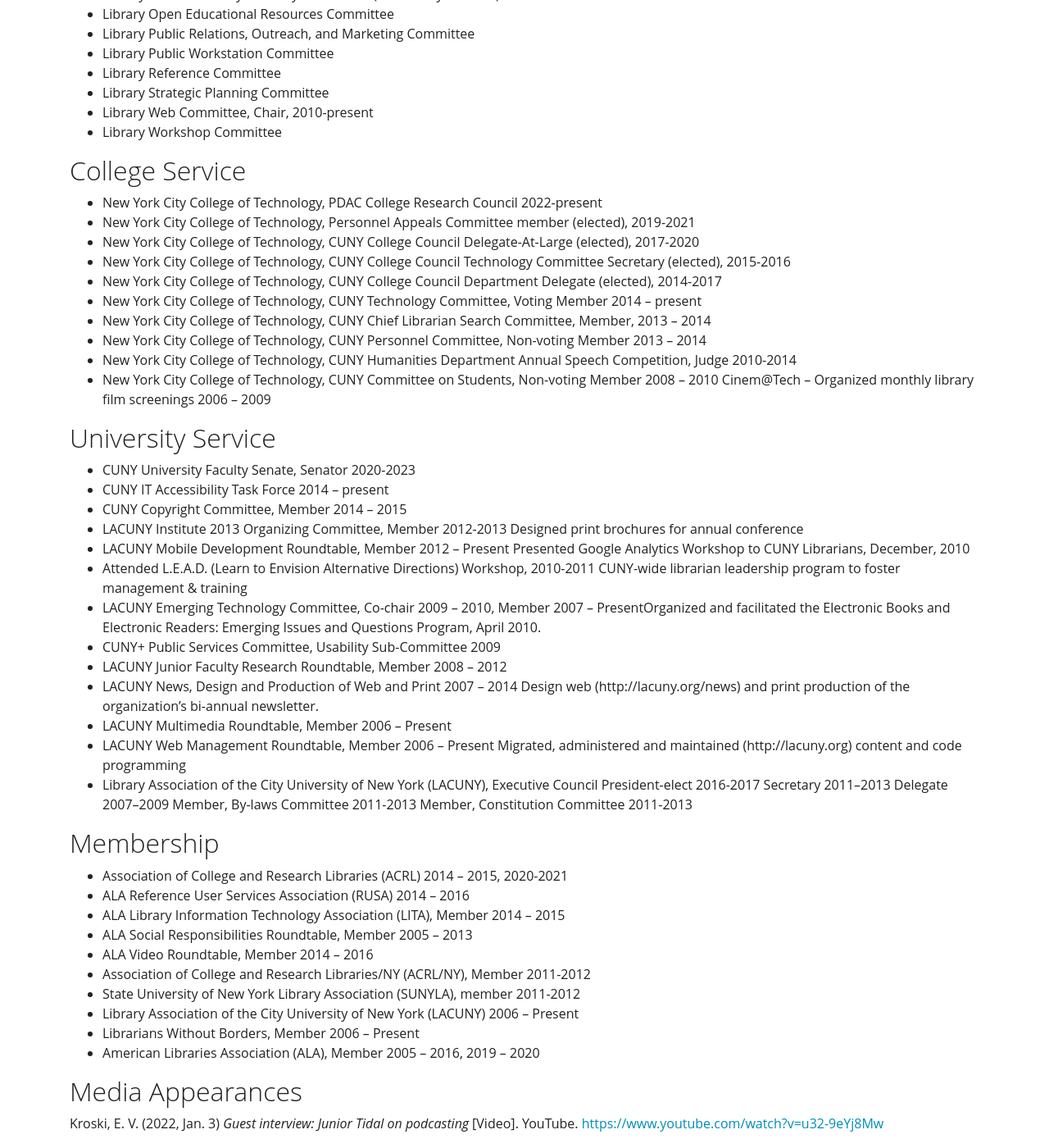
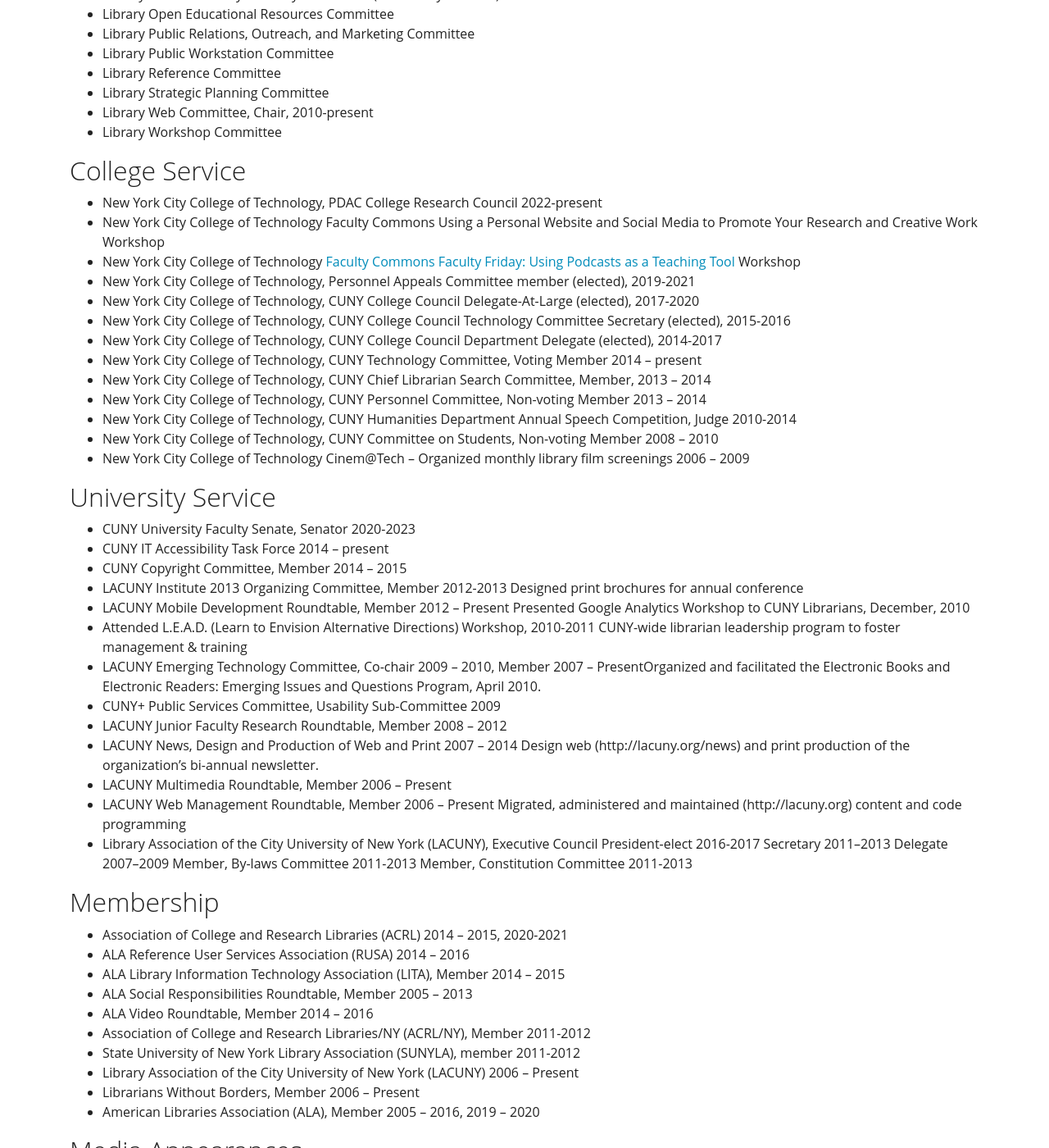
Before and after one commit to KentuckyFriedTofu/kentuckyfriedtofu.github.io.bak2, a Jekyll site: the page built from cv.md, in a window 1280 px wide and 1400 px high, scrolled down 6880 px. Shown: the whole window at 82% size. Built offline with Jekyll 4.4.1, drawn with Linux system fonts in a browser that asks for light colours; some of the changed text lies outside the part shown.

Commit message:
Update cv.md

```diff
--- a/cv.md
+++ b/cv.md
@@ -241,6 +241,8 @@ View my [Google Scholar Profile](https://scholar.google.com/citations?user=mAq-F
 ## College Service
 
 * New York City College of Technology, PDAC College Research Council 2022-present
+* New York City College of Technology Faculty Commons Using a Personal Website and Social Media to Promote Your Research and Creative Work Workshop
+* New York City College of Technology [Faculty Commons Faculty Friday: Using Podcasts as a Teaching Tool](https://youtu.be/zjY2vQztGvI) Workshop
 * New York City College of Technology, Personnel Appeals Committee member (elected), 2019-2021
 * New York City College of Technology, CUNY College Council Delegate-At-Large (elected), 2017-2020
 * New York City College of Technology, CUNY College Council Technology Committee Secretary (elected), 2015-2016
@@ -250,7 +252,7 @@ View my [Google Scholar Profile](https://scholar.google.com/citations?user=mAq-F
 * New York City College of Technology, CUNY Personnel Committee, Non-voting Member 2013 – 2014
 * New York City College of Technology, CUNY Humanities Department Annual Speech Competition, Judge 2010-2014
 * New York City College of Technology, CUNY Committee on Students, Non-voting Member 2008 – 2010
-    Cinem@Tech – Organized monthly library film screenings 2006 – 2009
+* New York City College of Technology Cinem@Tech – Organized monthly library film screenings 2006 – 2009
 
 ## University Service
 
@@ -292,4 +294,6 @@ View my [Google Scholar Profile](https://scholar.google.com/citations?user=mAq-F
 * American Libraries Association (ALA), Member 2005 – 2016, 2019 – 2020
 
 ## Media Appearances
-Kroski, E. V. (2022, Jan. 3) *Guest interview: Junior Tidal on podcasting* [Video]. YouTube. [https://www.youtube.com/watch?v=u32-9eYj8Mw](https://www.youtube.com/watch?v=u32-9eYj8Mw)
+
+Kroski, E. V. (2022, Jan. 3). *Guest interview: Junior Tidal on podcasting* [Video]. YouTube. [https://www.youtube.com/watch?v=u32-9eYj8Mw](https://www.youtube.com/watch?v=u32-9eYj8Mw)
+Collins, K. & Ovadia, S. (Hosts). (2021, April 26). *Episode 58: City Tech librarians talk podcasting* [Audio podcast episode]. *Indoor Voices* [https://traffic.libsyn.com/secure/indoorvoices/Tidal_and_Almeida.mp3](https://traffic.libsyn.com/secure/indoorvoices/Tidal_and_Almeida.mp3)
```
